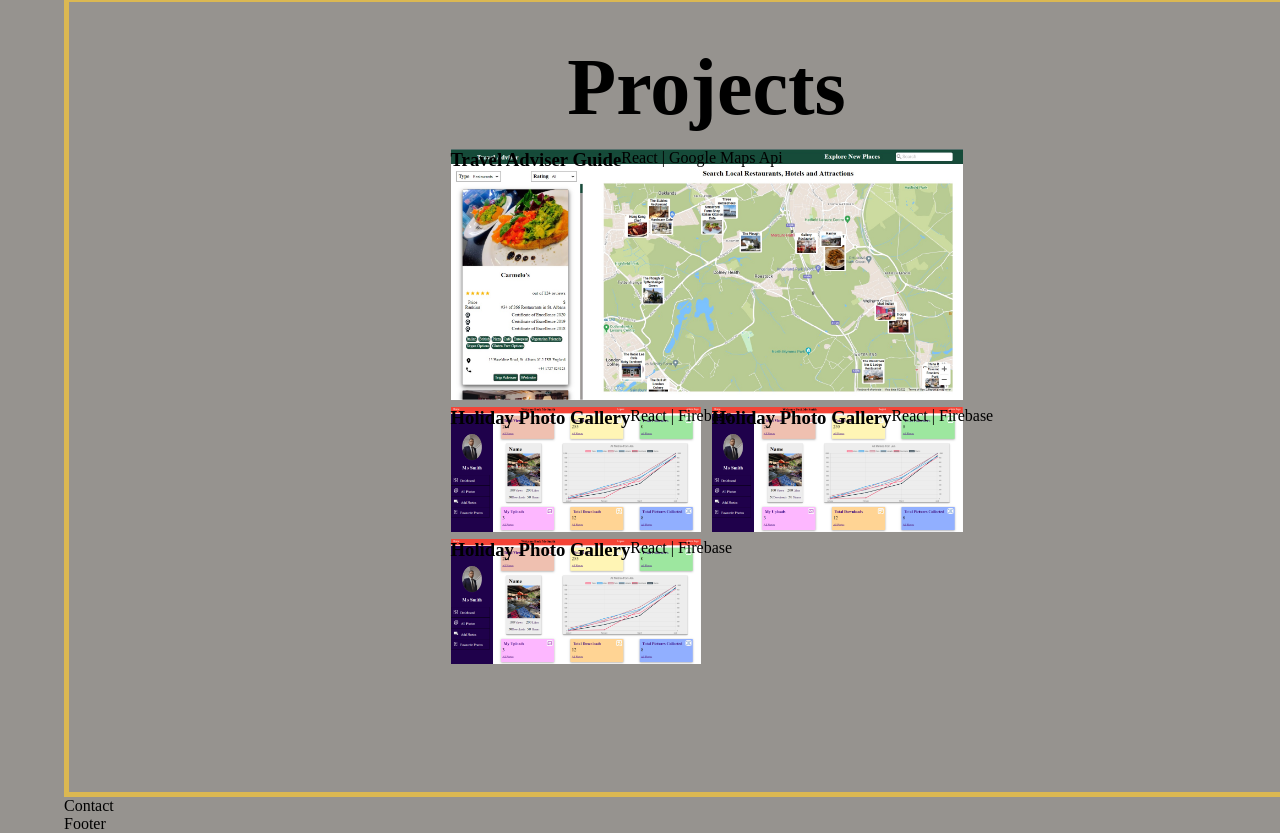
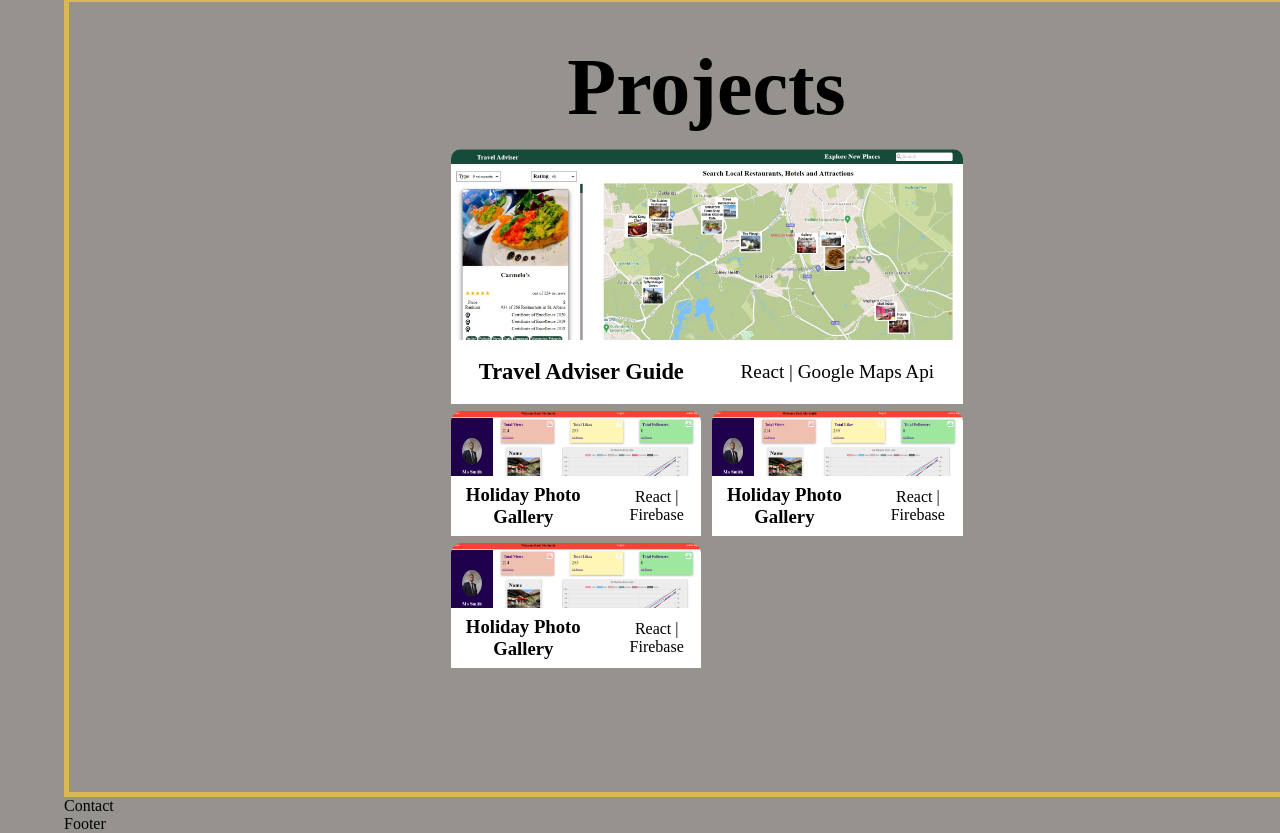
Before and after one commit to Morad17/portfolio-2024, a React (Create React App) app: page / in a window 1280 px wide. Shown: the part 2477-3310 px from the top of the page. Built offline with nearby package versions, Linux system fonts and the light colour scheme.

Commit message:
adding animation

```diff
--- a/package.json
+++ b/package.json
@@ -6,6 +6,7 @@
     "@testing-library/jest-dom": "^5.17.0",
     "@testing-library/react": "^13.4.0",
     "@testing-library/user-event": "^13.5.0",
+    "framer-motion": "^11.3.30",
     "react": "^18.3.1",
     "react-dom": "^18.3.1",
     "react-router": "^6.23.1",
--- a/src/assets/scss/base.scss
+++ b/src/assets/scss/base.scss
@@ -306,24 +306,46 @@ body{
         margin-bottom: 2vh;
         margin-top: 5vh;
     }
-    // .project-text{
-    //     border: 2px solid $gold;
-    // }
     .project-1,.project-2{
-        width: 49%;
+        position: relative;
         display: flex;
-        border-radius: 5px;
     }
     .project-1{
         width: 100%;
+        .project-text{
+            position: relative;
+            display: flex;
+            align-items: center;
+            gap: 2em;
+            padding: 1em;
+            justify-content: space-around;
+            font-size: 1.2rem;
+            background-color: white;
+        }
+    }
+    .project-2{
+        width: 49%;
+        .project-text{
+            position: relative;
+            display: flex;
+            align-items: center;
+            gap: 2em;
+            padding: .5em;
+            justify-content: space-around;
+            background-color: white;
+        }
     }
     .project-image{
         width: 100%;
         height: auto;;
     }
     //Project Cards //
-    .project-card-1,.project-card-2{
-        position: relative;
+        .card-overlay{
+            position: absolute;
+            bottom: 0;
+            left: 0;
+            right: 0;
+        }
         .project-title{
             font-size: 1.5em;
             margin: 0 auto;
@@ -331,15 +353,11 @@ body{
         .project-image{
             width: 100%;
             height: auto;
+            border-radius:10px ;
         }
-    }
     .project-card-1{
         width: 49%;
         position: relative;
-    }
-    .project-text{
-        position: absolute;
-        display: flex;
     }
     .project-card-2{
         width: 100%;
--- a/src/components/ProjectCard1.jsx
+++ b/src/components/ProjectCard1.jsx
@@ -4,10 +4,13 @@ const ProjectCard1 = ({data:{title, techs,image}}) => {
   return (
     <div className="project-card-1" >
         <img src={image} alt="" className="project-image"/>
-        <div className="project-text">
+        <div className="card-overlay">
+          <div className="project-text">
             <h3 className="project-title">{title}</h3>
             <p className="project-tech">{techs}</p>
         </div>
+        </div>
+
     </div>
   )
 }
--- a/src/pages/Projects.jsx
+++ b/src/pages/Projects.jsx
@@ -6,9 +6,18 @@ import travelThumb from "../assets/images/travel-info-thumb.jpg"
 import holidayPhotoThumb from "../assets/images/holiday-photo-thumb.png"
 import {data }from "../assets/data/projects"
 
+import { useAnimate } from 'framer-motion'
+
 const Projects = () => {
+
+  const [scope, animate ] = useAnimate()
+
+  const handleAnimate = async (id) => {
+    animate(`#${id}`, {x: "30vw"})
+  }
+
   return (
-    <div className="projects-section" id="projects">
+    <div ref={scope} className="projects-section" id="projects">
       <h1 className="projects-title">
         Projects
       </h1>
@@ -25,35 +34,47 @@ const Projects = () => {
             })
            }
           </div>
-        </section>      */}
+        </section>*/}
         <section className="project-content">
           <div className="project-slides">
-            <div className="project-1">
+            <div id="project-1" className="project-1">
+              <a onClick={() => handleAnimate("project-1")}>
                  <img src={travelThumb} alt="" className="project-image"/>
+                <div className="card-overlay">
                 <div className="project-text">
                 <h3>Travel Adviser Guide</h3>
                 <p>React | Google Maps Api</p>
               </div>
               </div>
-            <div className="project-2">
+              </a>
+
+
+            </div>
+            <div id="project-2" className="project-2">
               <img src={holidayPhotoThumb} alt="" className="project-image"/>
+              <div className="card-overlay">
                 <div className="project-text">
                   <h3>Holiday Photo Gallery</h3>
                   <p>React | Firebase</p>
                 </div>
               </div>
+            </div>
             <div className="project-2">
               <img src={holidayPhotoThumb} alt="" className="project-image"/>
+              <div className="card-overlay">
                 <div className="project-text">
                   <h3>Holiday Photo Gallery</h3>
                   <p>React | Firebase</p>
                 </div>
               </div>
+            </div>
             <div className="project-2">
               <img src={holidayPhotoThumb} alt="" className="project-image"/>
+              <div className="card-overlay">
                 <div className="project-text">
                   <h3>Holiday Photo Gallery</h3>
                   <p>React | Firebase</p>
+                </div>
               </div>
             </div>
           </div>
```
Also changed, not shown: 1 other file (tests, documents, lock files or other folders). Lines whose indentation alone changed are shown as unchanged.
